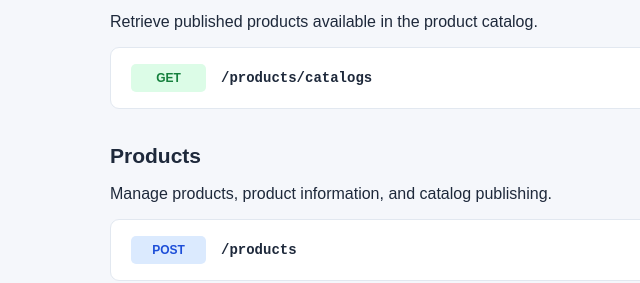
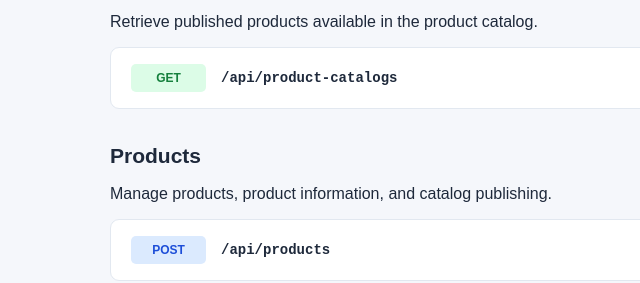
Before and after one commit to stacieH/pims_backend, a website: page src/docs/documentation.html in a window 1280 px wide. Shown: the part 517-800 px from the top of the page, 0-640 px from the left. Drawn offline with Linux system fonts and the light colour scheme.

Commit message:
docs: update endpoints

```diff
--- a/src/docs/documentation.html
+++ b/src/docs/documentation.html
@@ -791,15 +791,15 @@
     });
 
     renderEndpoints(
-        'productCatalogEndpoints',
-        '/products/catalogs',
-        catalog
+        'productEndpoints',
+        '/api/products',
+        products
     );
 
     renderEndpoints(
-        'productEndpoints',
-        '/products',
-        products
+        'productCatalogEndpoints',
+        '/api/product-catalogs',
+        catalog
     );
 
 </script>
```
